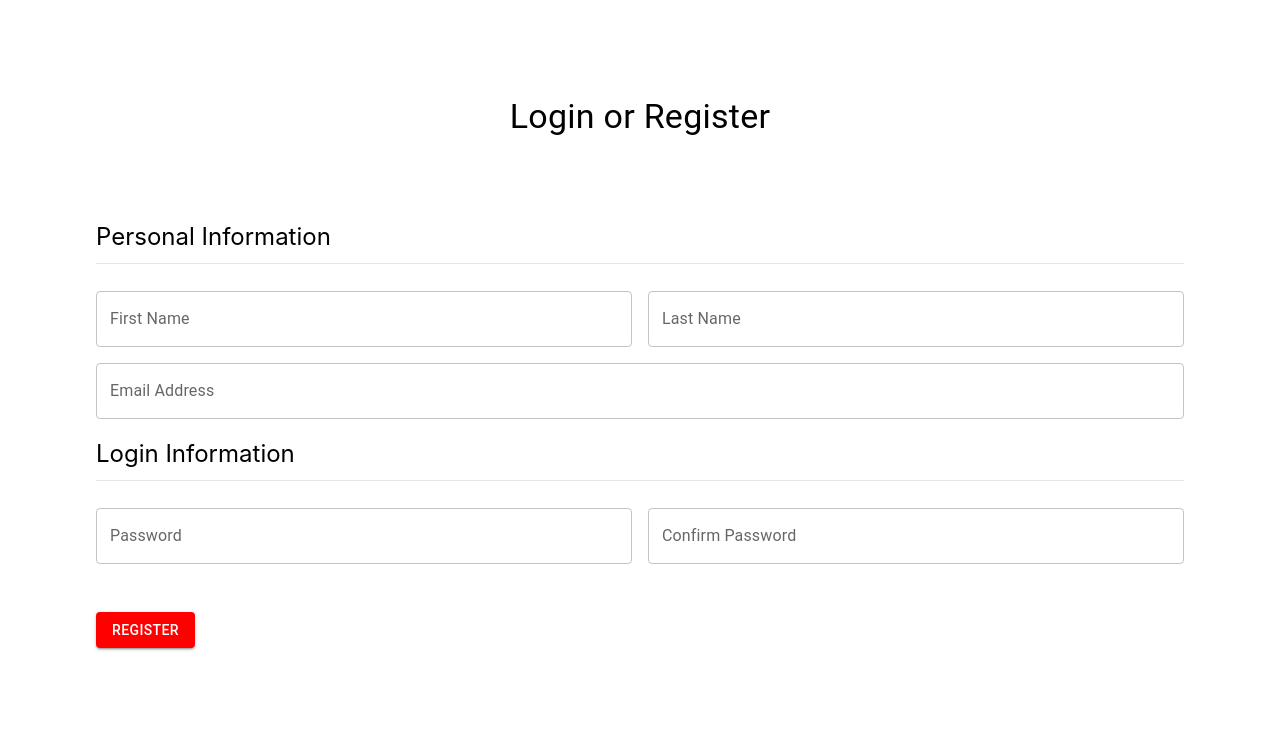
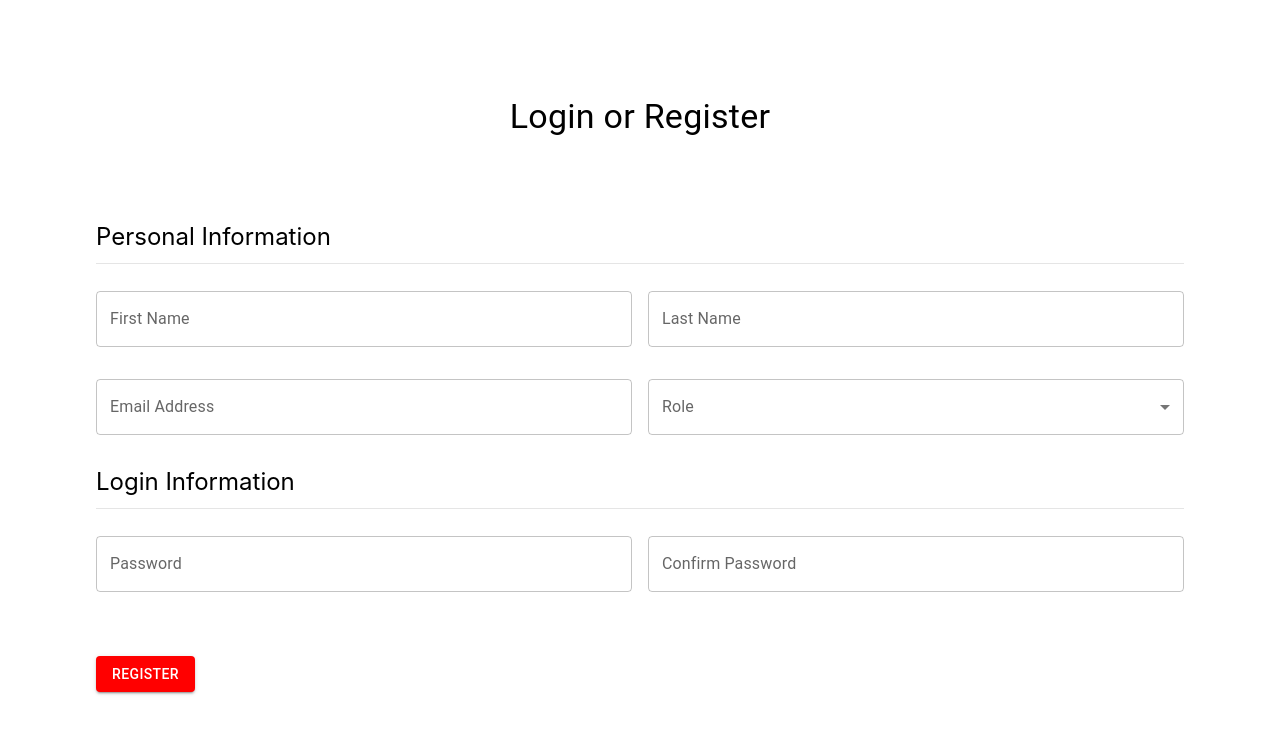
Before and after one commit to smit-03/bookstore, a React (Create React App) app: page / in a window 1280 px wide. Shown: the top 734 px of the page. Built offline with nearby package versions, Linux system fonts and the light colour scheme.

Commit message:
Create User API Integration

```diff
--- a/package.json
+++ b/package.json
@@ -10,11 +10,13 @@
     "@testing-library/jest-dom": "^5.16.5",
     "@testing-library/react": "^13.4.0",
     "@testing-library/user-event": "^13.5.0",
+    "axios": "^1.4.0",
     "formik": "^2.2.9",
     "react": "^18.2.0",
     "react-dom": "^18.2.0",
     "react-router-dom": "^6.11.2",
     "react-scripts": "5.0.1",
+    "react-toastify": "^9.1.3",
     "web-vitals": "^2.1.4",
     "yup": "^1.1.1"
   },
--- /dev/null
+++ b/src/pages/Register/CustomSelect.js
@@ -0,0 +1,29 @@
+import React from "react";
+import { TextField } from "@mui/material";
+
+const CustomSelect = ({ field, form, ...props }) => {
+    const { name } = field;
+    const { touched, errors, setFieldValue } = form;
+
+    const handleChange = (event) => {
+        const { value } = event.target;
+        setFieldValue(name, value);
+    };
+
+    return (
+        <TextField
+            {...field}
+            {...props}
+            select
+            variant="outlined"
+            fullWidth
+            error={touched[name] && !!errors[name]}
+            helperText={touched[name] && errors[name]}
+            onChange={handleChange}
+        >
+            {props.children}
+        </TextField>
+    );
+};
+
+export default CustomSelect;
--- a/src/pages/Register/index.jsx
+++ b/src/pages/Register/index.jsx
@@ -1,17 +1,19 @@
 import React from 'react';
 import { styled } from '@mui/system';
-import { TextField, Button, Typography, Container } from '@mui/material';
+import { TextField, Button, Typography, Container, MenuItem } from '@mui/material';
 import { Formik, Form, Field } from 'formik';
-// import { useFormik } from 'formik';
 import * as Yup from 'yup';
+import CustomSelect from './CustomSelect';
+import authService from '../../service/auth.service';
+// import { useNavigate } from 'react-router-dom';
+import { toast } from 'react-toastify';
 
 const validationSchema = Yup.object().shape({
     firstName: Yup.string().required('First Name is required'),
     lastName: Yup.string().required('Last Name is required'),
     email: Yup.string().email('Invalid email').required('Email is required'),
-    password: Yup.string()
-        .required('Password is required')
-        .min(8, 'Password must be at least 8 characters long'),
+    roleId: Yup.number().required('Role is required'),
+    password: Yup.string().required('Password is required').min(4, 'Password must be at least 4 characters long'),
     confirmPassword: Yup.string()
         .required('Confirm Password is required')
         .oneOf([Yup.ref('password'), null], 'Passwords must match'),
@@ -21,6 +23,7 @@ const initialValues = {
     firstName: '',
     lastName: '',
     email: '',
+    roleId: '',
     password: '',
     confirmPassword: '',
 };
@@ -67,7 +70,7 @@ const SectionTitle = styled('h2')`
 const FieldWrapper = styled('div')`
   display: flex;
   gap: 1rem;
-  margin-bottom: 1rem;
+  margin-bottom: 2rem;
 `;
 
 const RegisterButton = styled(Button)`
@@ -76,10 +79,17 @@ const RegisterButton = styled(Button)`
   background-color: red;
 `;
 
+
 const RegistrationPage = () => {
-
-    const handleSubmit = (values) => {
-        console.log(JSON.stringify(values));
+    // const navigate = useNavigate();
+    const handleSubmit = (data) => {
+        console.log(data);
+        delete data.id;
+        delete data.confirmPassword;
+        authService.create(data).then((res) => {
+            // navigate("/login");
+            toast.success("Successfully Registered");
+        })
     };
 
     // We can use 'useFormik' Hook instead of <Formik> comp. of 'formik'
@@ -91,8 +101,8 @@ const RegistrationPage = () => {
 
     return (
         <Container component="main">
-            <FormContainer style={{ margin: '2rem' }}>
-                <Typography component="h1" variant="h4" align="center" marginY='4rem'>
+            <FormContainer>
+                <Typography component="h1" variant="h4" align="center" marginY="4rem">
                     Login or Register
                 </Typography>
                 <Formik
@@ -125,6 +135,8 @@ const RegistrationPage = () => {
                                     helperText={touched.lastName && errors.lastName}
                                 />
                             </FieldWrapper>
+
+                            <FieldWrapper>
                                 <Field
                                     as={TextField}
                                     variant="outlined"
@@ -135,6 +147,21 @@ const RegistrationPage = () => {
                                     error={touched.email && !!errors.email}
                                     helperText={touched.email && errors.email}
                                 />
+                                <Field
+                                    component={CustomSelect}
+                                    variant="outlined"
+                                    fullWidth
+                                    id="roleId"
+                                    name="roleId"
+                                    label="Role"
+                                    error={errors.role && touched.role}
+                                    helperText={errors.role && touched.role && errors.role}
+                                >
+                                    <MenuItem value="1">Buyer</MenuItem>
+                                    <MenuItem value="2">Seller</MenuItem>
+                                </Field>
+
+                            </FieldWrapper>
 
                             <SectionTitle>Login Information</SectionTitle>
                             <FieldWrapper>
@@ -161,8 +188,7 @@ const RegistrationPage = () => {
                                     helperText={touched.confirmPassword && errors.confirmPassword}
                                 />
                             </FieldWrapper>
-
-                            <RegisterButton type="submit" variant="contained">
+                            <RegisterButton type="submit" variant="contained" color="success">
                                 Register
                             </RegisterButton>
                         </Form>
--- /dev/null
+++ b/src/service/auth.service.js
@@ -0,0 +1,23 @@
+import request from "./request";
+const ENDPOINT = "api/user";
+
+const login = async (data) => {
+    const url = `${ENDPOINT}/Login`;
+    return request.post(url, data).then((res) => {
+        return res?.data?.detail;
+    })
+};
+
+const create = async (data) => {
+    const url = `${ENDPOINT}`;
+    return request.post(url, data).then((res) => {
+        return res?.data?.detail;
+    })
+};
+
+const authService = {
+    login,
+    create,
+};
+
+export default authService;
--- /dev/null
+++ b/src/service/request.js
@@ -0,0 +1,84 @@
+import axios from "axios";
+import { toast } from "react-toastify";
+
+const request = axios.create({
+    //  baseURL: "https://web1.anasource.com/BookStore/api/BookStore/", // url = base url + request url
+    //   baseURL: "http://localhost:5000/",
+    baseURL: "https://book-e-sell-node-api.vercel.app/",
+
+    // baseURL: "https://helperland1.azurewebsites.net/",
+    // baseURL: "https://helperland1.azurewebsites.net/",
+    //  baseURL: "http://192.168.1.20/",
+    timeout: 12400000,
+    responseType: "json",
+});
+
+let requests = [];
+let conflictRequest = "";
+
+// Request interceptors Customize based on your need
+request.interceptors.request.use(
+    async (config) => {
+        if (config.headers) {
+            config.headers["Content-Type"] = "application/json";
+        }
+        if (config.headers["isDisableLoader"] !== true) {
+            requests.push(config.url);
+            showLoader();
+        }
+        return config;
+    },
+    (error) => {
+        alert(error);
+        Promise.reject(error);
+    }
+);
+// Response interceptors Customize based on your need
+request.interceptors.response.use(
+    (response) => {
+        const { data } = response;
+        console.log("responseeee,", response);
+        removeRequest(response.config.url);
+        if (data?.code && data?.code !== 200) {
+            toast.error(
+                response.data.error ?? "Somthing went wrong. Please try again!"
+            );
+            return Promise.reject(new Error(data?.error || "Error"));
+        } else {
+            return Promise.resolve(response.data.result);
+        }
+    },
+    (error) => {
+        removeRequest(error.config.url);
+        toast.error(error?.response?.data?.error ?? "Somthing went wrong");
+        return Promise.reject(error);
+    }
+);
+
+function showLoader() {
+    document.body.classList.add("loader-open");
+}
+
+function hideLoader() {
+    document.body.classList.remove("loader-open");
+}
+
+// remove completed request
+
+function removeRequest(req) {
+    const i = requests.indexOf(req);
+    if (i >= 0) {
+        requests.splice(i, 1);
+    }
+    if (requests.length > 0) {
+        showLoader();
+    } else {
+        hideLoader();
+    }
+    if (req === conflictRequest) {
+        conflictRequest = "";
+        requests = requests.filter((request) => request !== req);
+    }
+}
+
+export default request;
```
Also changed, not shown: src/pages/Register/temp.jsx (added), 1 other file (tests, documents, lock files or other folders). Lines whose indentation alone changed are shown as unchanged.
